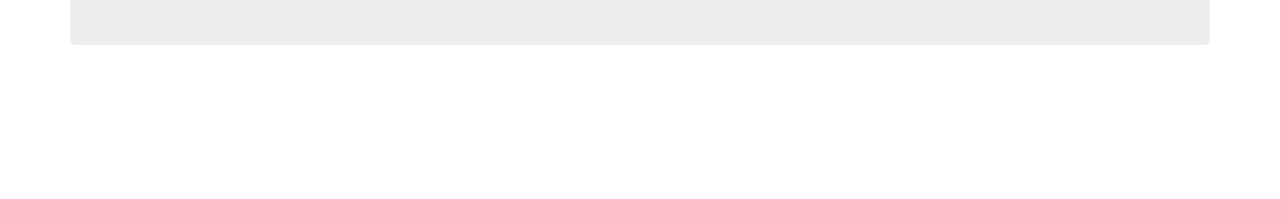
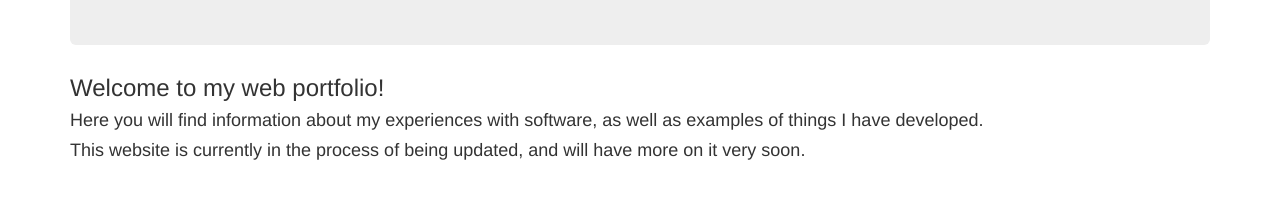
Before and after one commit to CallumWilliams/CallumWilliams.github.io, a plain HTML site: page index.html in a window 1280 px wide. Shown: the part 267-466 px from the top of the page. Drawn offline with nearby package versions, Linux system fonts and the light colour scheme.

Commit message:
starting to actually write things

```diff
--- a/index.html
+++ b/index.html
@@ -38,6 +38,11 @@
                 <p class="lead">Programmer, Software Designer, Solution Developer</p>
             </div>
         </div>
+
+        <h3>Welcome to my web portfolio!</h3>
+        <h4>Here you will find information about my experiences with software, as well as examples of things I have developed.</h4>
+        <h4>This website is currently in the process of being updated, and will have more on it very soon.</h4>
+
     </div>
 
 </body>
```
